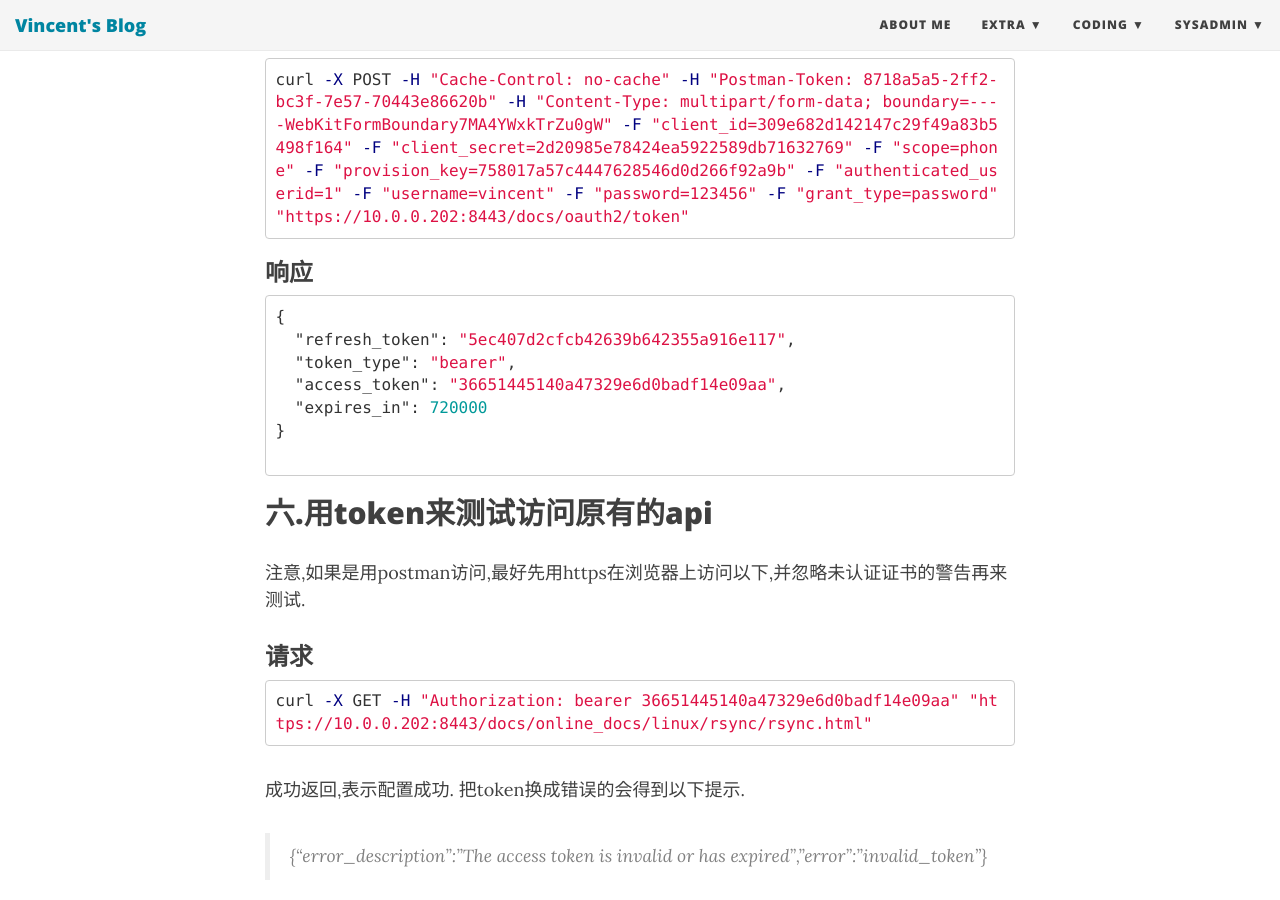
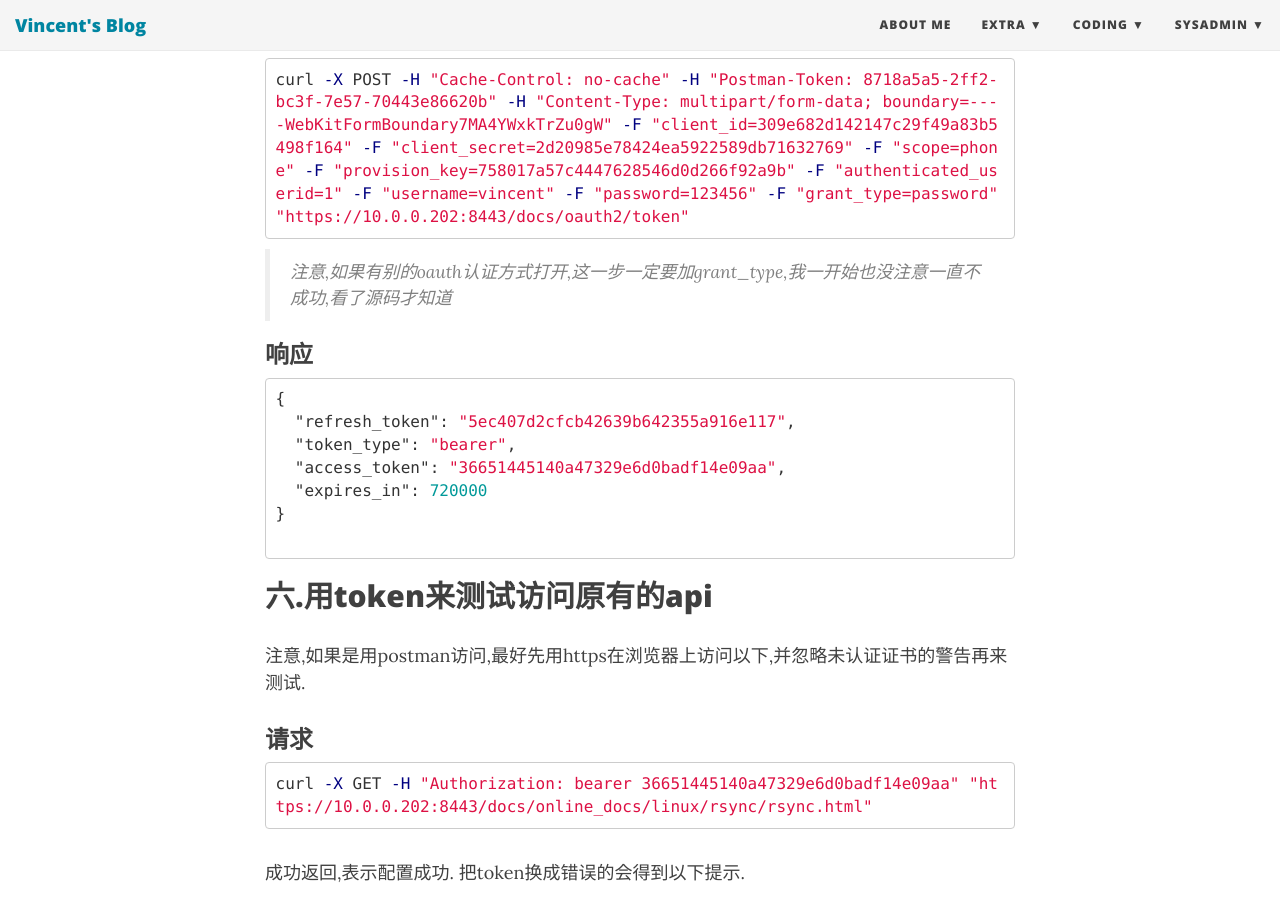
Before and after one commit to rainytooo/rainytooo.github.io, a Jekyll site: the page built from _posts/2016/06/2016-06-26-use-oauth2-on-kong-server-for-your-api.md, in a window 1280 px wide and 900 px high, scrolled down 4768 px. Built offline with Jekyll 4.4.1, drawn with Linux system fonts in a browser that asks for light colours; nearby versions of some CDN libraries; comment, search, counter and statistics services are not loaded.

Commit message:
2016年 6月27日 星期一 00时29分14秒 CST

````diff
--- a/_posts/2016/06/2016-06-26-use-oauth2-on-kong-server-for-your-api.md
+++ b/_posts/2016/06/2016-06-26-use-oauth2-on-kong-server-for-your-api.md
@@ -208,6 +208,8 @@ curl -X POST -H "Cache-Control: no-cache" -H "Postman-Token: b6bf0e87-3d98-e4fb-
 curl -X POST -H "Cache-Control: no-cache" -H "Postman-Token: 8718a5a5-2ff2-bc3f-7e57-70443e86620b" -H "Content-Type: multipart/form-data; boundary=----WebKitFormBoundary7MA4YWxkTrZu0gW" -F "client_id=309e682d142147c29f49a83b5498f164" -F "client_secret=2d20985e78424ea5922589db71632769" -F "scope=phone" -F "provision_key=758017a57c4447628546d0d266f92a9b" -F "authenticated_userid=1" -F "username=vincent" -F "password=123456" -F "grant_type=password" "https://10.0.0.202:8443/docs/oauth2/token"
 ```
 
+> 注意,如果有别的oauth认证方式打开,这一步一定要加grant_type,我一开始也没注意一直不成功,看了源码才知道
+
 ### 响应
 
 ```json
````
